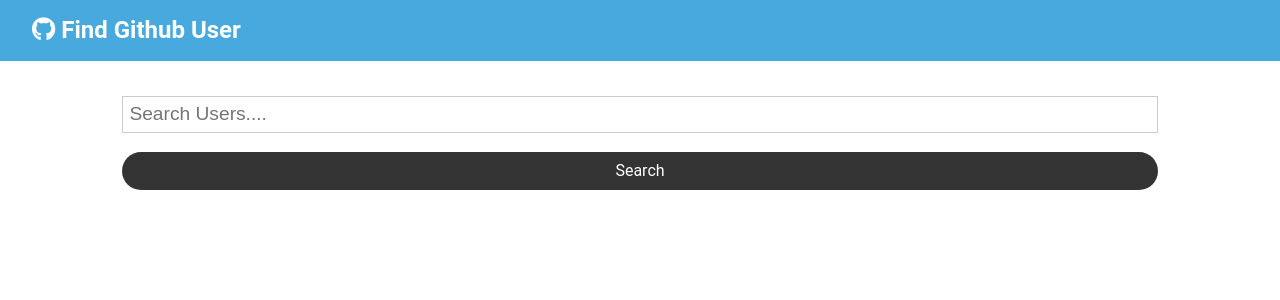
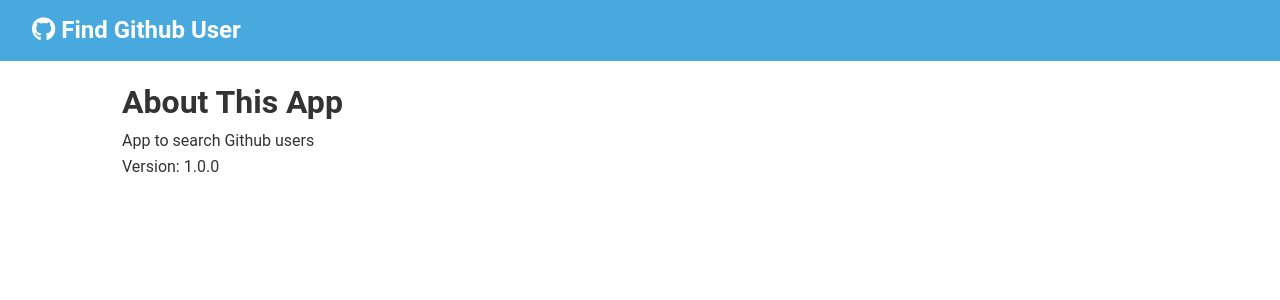
Before and after one commit to keegan-he/react_github_finduser, a React (Create React App) app: page /about in a window 1280 px wide. Shown: the top 300 px of the page. Built offline with nearby package versions, Linux system fonts and the light colour scheme.

Commit message:
about route added

```diff
--- a/src/App.js
+++ b/src/App.js
@@ -1,10 +1,11 @@
-import React, { Component } from 'react';
+import React, { Fragment, Component } from 'react';
 import { BrowserRouter as Router, Switch, Route } from 'react-router-dom';
 import './App.css';
 import Navbar from './components/layout/Navbar';
 import Users from './components/users/Users';
 import Search from './components/users/Search';
 import Alert from './components/layout/Alert';
+import About from './components/pages/About';
 import axios from 'axios';
 import '@fortawesome/fontawesome-free/css/all.min.css';
 
@@ -55,6 +56,13 @@
           <Navbar />
           <div className="container">
             <Alert alert={this.state.alert} />
+
+            <Switch>
+              <Route
+                exact
+                path="/"
+                render={props => (
+                  <Fragment>
                     <Search
                       searchUsers={this.searchUsers}
                       clearUsers={this.clearUsers}
@@ -62,6 +70,11 @@
                       setAlert={this.setAlert}
                     />
                     <Users loading={loading} users={users} />
+                  </Fragment>
+                )}
+              />
+              <Route exact path='/about' component={About} />
+            </Switch>
           </div>
         </div>
       </Router>
--- /dev/null
+++ b/src/components/pages/About.js
@@ -0,0 +1,13 @@
+import React, { Fragment } from 'react';
+
+const About = () => {
+  return (
+    <div>
+      <h1> About This App</h1>
+      <p> App to search Github users </p>
+      <p>Version: 1.0.0 </p>
+    </div>
+  );
+};
+
+export default About;
```
Lines whose indentation alone changed are shown as unchanged.
